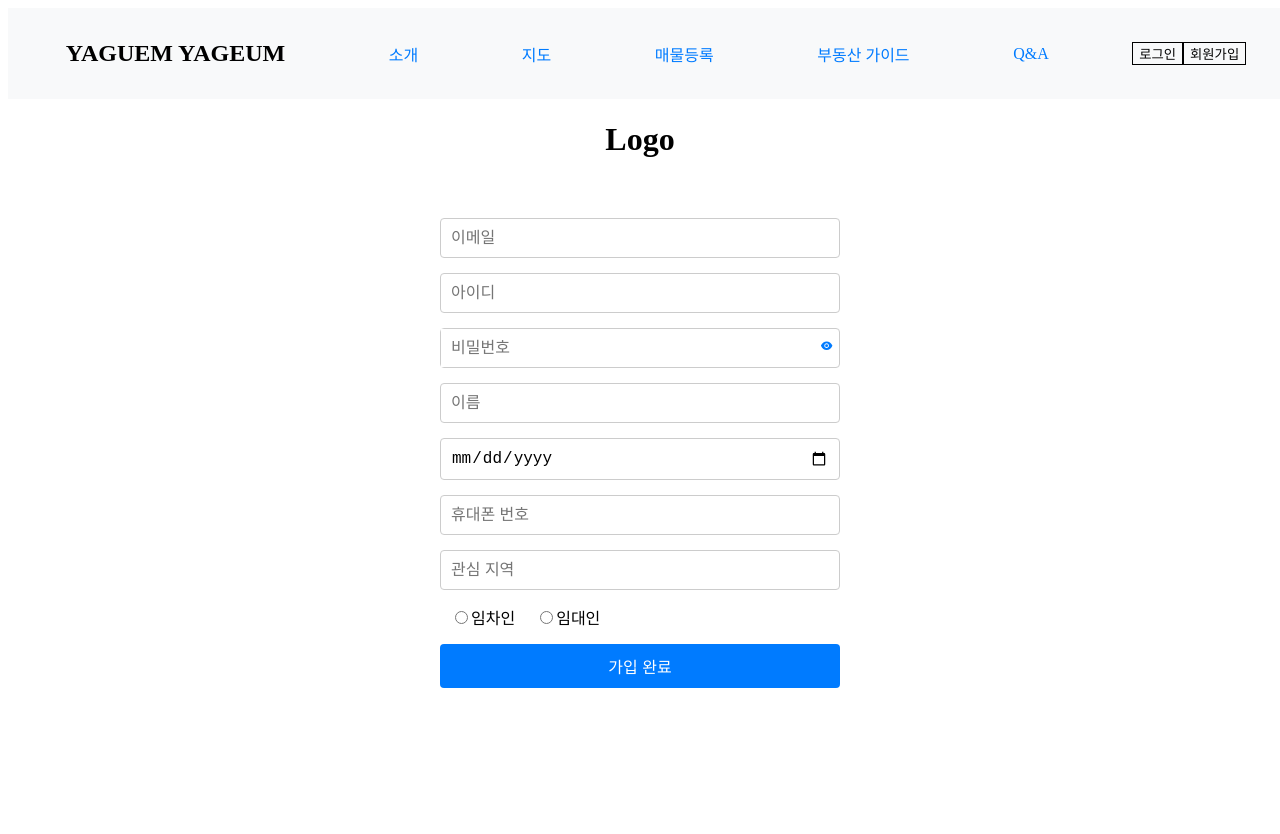
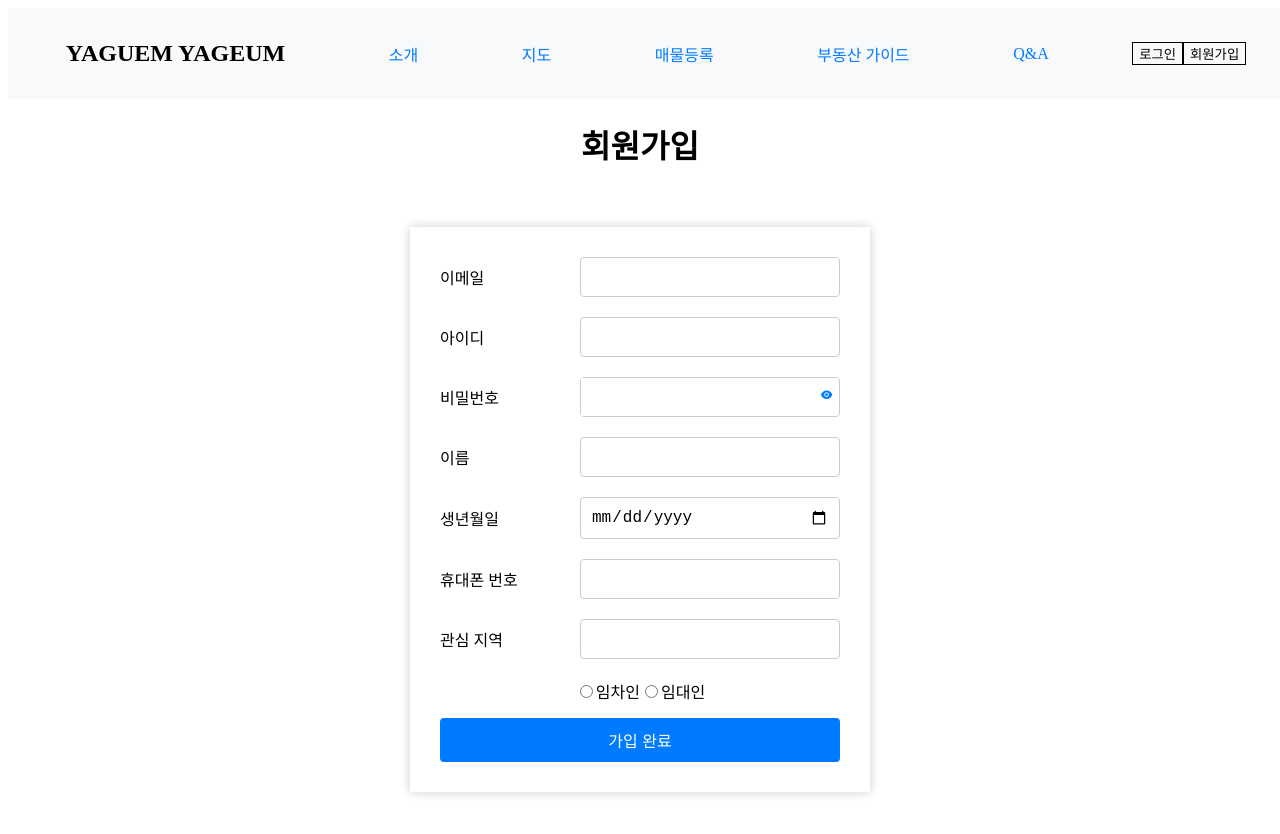
Before and after one commit to YAGEUM-YAGEUM/Yageum_Frontend, a Next.js app: page /signup in a window 1280 px wide. Shown: the top 834 px of the page. Before the commit the page ends 800 px from the top, so only its background shows below. Built offline with nearby package versions, Linux system fonts and the light colour scheme.

Commit message:
style: 회원가입 페이지 css 수정

```diff
--- a/src/app/signup/page.tsx
+++ b/src/app/signup/page.tsx
@@ -8,20 +8,41 @@ const Title = styled.h1`
   text-align: center;
 `;
 
+const FormContainer = styled.div`
+  margin: 0 auto;
+`;
+
 const Form = styled.form`
   display: flex;
+  padding: 30px;
+  box-shadow: 0px 0px 10px rgba(0, 0, 0, 0.2);
   flex-direction: column;
   width: 100%;
   max-width: 400px;
   margin: 60px auto;
   gap: 15px;
 `;
+
+const Label = styled.label`
+  display: flex;
+  align-items: center;
+  margin-bottom: 5px;
+  width: 100%;
+  justify-content: space-between;
+`;
+
+const LabelText = styled.span`
+  min-width: 140px;
+  display: inline-block;
+`;
+
 const InputContainer = styled.div`
   position: relative;
   display: flex;
   align-items: center;
   border: 1px solid #ccc;
   border-radius: 4px;
+  flex-grow: 1;
 `;
 
 const Input = styled.input`
@@ -29,7 +50,9 @@ const Input = styled.input`
   border: 1px solid #ccc;
   border-radius: 4px;
   font-size: 16px;
+  flex-grow: 1;
 `;
+
 const PasswordInput = styled.input`
   padding: 10px;
   flex-grow: 1;
@@ -37,8 +60,12 @@ const PasswordInput = styled.input`
   font-size: 16px;
 `;
 
+const ButtonDiv = styled.div`
+  text-align: center;
+`;
+
 const RadioButtonLabel = styled.label`
-  margin: 0 10px;
+  margin: 0 auto;
 `;
 
 const Button = styled.button`
@@ -54,6 +81,7 @@ const Button = styled.button`
     background-color: #0056b3;
   }
 `;
+
 const ToggleButton = styled.button`
   background: none;
   color: #007bff;
@@ -94,67 +122,82 @@ function Signup() {
 
   return (
     <>
-      <Title>Logo</Title>
+      <Title>회원가입</Title>
+      <FormContainer>
         <Form onSubmit={handleSubmit}>
+          <Label>
+            <LabelText>이메일</LabelText>
             <Input
               type="email"
               value={email}
-          placeholder="이메일"
               onChange={(e) => setEmail(e.target.value)}
             />
+          </Label>
+          <Label>
+            <LabelText>아이디</LabelText>
             <Input
               type="text"
               value={id}
-          placeholder="아이디"
               onChange={(e) => setId(e.target.value)}
             />
+          </Label>
+          <Label>
+            <LabelText>비밀번호</LabelText>
             <InputContainer>
               <PasswordInput
                 type={showPassword ? 'text' : 'password'}
                 value={password}
-            placeholder="비밀번호"
                 onChange={(e) => setPassword(e.target.value)}
               />
               <ToggleButton onClick={() => setShowPassword(!showPassword)}>
                 {showPassword ? <AiFillEyeInvisible /> : <AiFillEye />}
               </ToggleButton>
             </InputContainer>
-
-        {password !== '' ? (
+          </Label>
+          {password !== '' && (
+            <Label>
+              <LabelText>비밀번호 확인</LabelText>
               <Input
                 type="password"
                 value={confirmPassword}
-            placeholder="비밀번호 확인"
                 onChange={(e) => setConfirmPassword(e.target.value)}
               />
-        ) : null}
+            </Label>
+          )}
+          <Label>
+            <LabelText>이름</LabelText>
             <Input
               type="text"
               value={name}
-          placeholder="이름"
               onChange={(e) => setName(e.target.value)}
             />
+          </Label>
+          <Label>
+            <LabelText>생년월일</LabelText>
             <Input
               type="date"
               value={birthDate}
-          placeholder="생년월일"
               onChange={(e) => setBirthDate(e.target.value)}
             />
-
+          </Label>
+          <Label>
+            <LabelText>휴대폰 번호</LabelText>
             <Input
               type="tel"
               value={phoneNumber}
-          placeholder="휴대폰 번호"
               onChange={(e) => setPhoneNumber(e.target.value)}
             />
-
+          </Label>
+          <Label>
+            <LabelText>관심 지역</LabelText>
             <Input
               type="text"
               value={interestedRegion}
-          placeholder="관심 지역"
               onChange={(e) => setInterestedRegion(e.target.value)}
             />
+          </Label>
           <div>
+            <ButtonDiv>
               <RadioButtonLabel>
                 <Input
                   type="radio"
@@ -175,9 +218,11 @@ function Signup() {
                 />
                 임대인
               </RadioButtonLabel>
+            </ButtonDiv>
           </div>
           <Button type="submit">가입 완료</Button>
         </Form>
+      </FormContainer>
     </>
   );
 }
```
Lines whose indentation alone changed are shown as unchanged.
